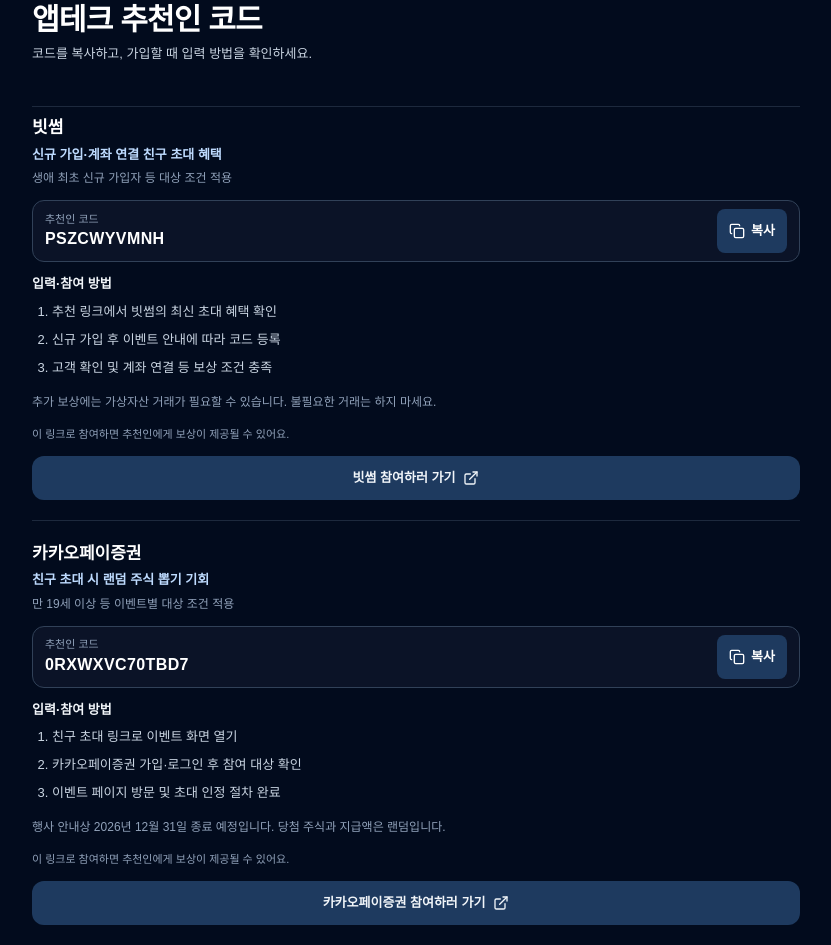
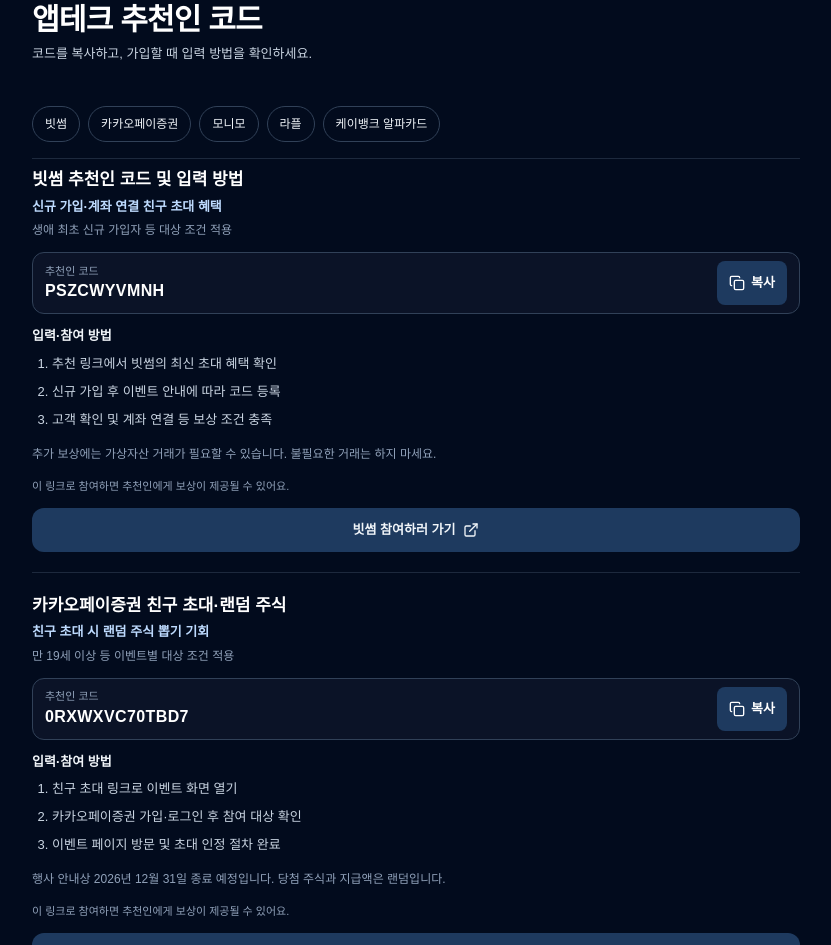
Before and after one commit to afternoonkim/bluedino, a Next.js app: page /finance/events in a window 1280 px wide. Shown: the part 273-1218 px from the top of the page, without its empty margins (58-889 px from the left). Built offline with nearby package versions, Linux system fonts and the light colour scheme; no server answers.

Commit message:
seo: add in-page referral anchors and searchable app headings

```diff
--- a/components/finance/ReferralCodeList.tsx
+++ b/components/finance/ReferralCodeList.tsx
@@ -3,21 +3,23 @@
 import { Copy, ExternalLink, Check } from "lucide-react";
 import { track } from "@vercel/analytics";
 const items = [
- {id:"bithumb",name:"빗썸",code:"PSZCWYVMNH",url:"https://m.bithumb.com/react/referral/guide?referral=PSZCWYVMNH",benefit:"신규 가입·계좌 연결 친구 초대 혜택",target:"생애 최초 신규 가입자 등 대상 조건 적용",steps:["추천 링크에서 빗썸의 최신 초대 혜택 확인","신규 가입 후 이벤트 안내에 따라 코드 등록","고객 확인 및 계좌 연결 등 보상 조건 충족"],note:"추가 보상에는 가상자산 거래가 필요할 수 있습니다. 불필요한 거래는 하지 마세요."},
- {id:"kakaopay",name:"카카오페이증권",code:"0RXWXVC70TBD7",url:"https://kko.kakao.com/P_FTF_SEC_2608V1?invite_code=0RXWXVC70TBD7&sb=y",benefit:"친구 초대 시 랜덤 주식 뽑기 기회",target:"만 19세 이상 등 이벤트별 대상 조건 적용",steps:["친구 초대 링크로 이벤트 화면 열기","카카오페이증권 가입·로그인 후 참여 대상 확인","이벤트 페이지 방문 및 초대 인정 절차 완료"],note:"행사 안내상 2026년 12월 31일 종료 예정입니다. 당첨 주식과 지급액은 랜덤입니다."},
- {id:"monimo",name:"모니모",code:"OXGWCWK",url:"https://m.monimo.com/monimo/homepage/friend/PGIFPMCHomepageFriendInviteBridge001?mnmExcnCmpActiId=MM26072220_002_0001&frndInvtCd=OXGWCWK&invateDate=20261023&isAllJunior=false",benefit:"신규 가입 후 초대코드 입력 시 스페셜젤리 1개",target:"처음 가입하는 사용자 대상",steps:["링크로 모니모 가입","가입 과정에서 코드 입력","젤리 지급 및 교환 확인"],note:"친구 초대 추가 보상은 2026년 10월 31일까지로 안내되어 있어요. 기간이 지난 뒤에는 앱에서 현재 혜택을 확인해 주세요."},
- {id:"lapl",name:"라플",code:"20250499410",url:"https://m.lifeplanet.co.kr/bridge/bm/BM07000S.dev?shareCd=20250499410",benefit:"친구 초대 1,000P 및 추가 NFT 신발 이벤트",target:"라플레이 친구 초대 행사 참여 대상",steps:["라플 회원가입","라플레이 서비스 이용 동의 후 플레이코드 입력","초대 및 포인트 지급 조건 확인"],note:"NFT 신발은 친구 3명 초대 등 별도 조건이 필요합니다. NFT의 현금 가치나 수익은 보장되지 않습니다."},
- {id:"kbank-alpha",name:"케이뱅크 알파카드",code:"파란담비0470",url:"https://s.kbanknow.com/c3xHlsq",benefit:"친구와 나 각각 5,000원",target:"만 14세 이상~19세 미만 청소년 대상",steps:["아래 링크로 케이뱅크 알파카드 신청 화면에 이동","카드 발급 마지막 단계에서 추천인 코드 입력","발급 및 지급 조건을 확인"],note:"추천인 코드는 발급 신청 과정에서 입력합니다. 실제 지급 조건은 케이뱅크 안내를 확인하세요."},
+ {id:"bithumb",name:"빗썸",heading:"빗썸 추천인 코드 및 입력 방법",code:"PSZCWYVMNH",url:"https://m.bithumb.com/react/referral/guide?referral=PSZCWYVMNH",benefit:"신규 가입·계좌 연결 친구 초대 혜택",target:"생애 최초 신규 가입자 등 대상 조건 적용",steps:["추천 링크에서 빗썸의 최신 초대 혜택 확인","신규 가입 후 이벤트 안내에 따라 코드 등록","고객 확인 및 계좌 연결 등 보상 조건 충족"],note:"추가 보상에는 가상자산 거래가 필요할 수 있습니다. 불필요한 거래는 하지 마세요."},
+ {id:"kakaopay",name:"카카오페이증권",heading:"카카오페이증권 친구 초대·랜덤 주식",code:"0RXWXVC70TBD7",url:"https://kko.kakao.com/P_FTF_SEC_2608V1?invite_code=0RXWXVC70TBD7&sb=y",benefit:"친구 초대 시 랜덤 주식 뽑기 기회",target:"만 19세 이상 등 이벤트별 대상 조건 적용",steps:["친구 초대 링크로 이벤트 화면 열기","카카오페이증권 가입·로그인 후 참여 대상 확인","이벤트 페이지 방문 및 초대 인정 절차 완료"],note:"행사 안내상 2026년 12월 31일 종료 예정입니다. 당첨 주식과 지급액은 랜덤입니다."},
+ {id:"monimo",name:"모니모",heading:"모니모 추천인 코드 및 가입 혜택",code:"OXGWCWK",url:"https://m.monimo.com/monimo/homepage/friend/PGIFPMCHomepageFriendInviteBridge001?mnmExcnCmpActiId=MM26072220_002_0001&frndInvtCd=OXGWCWK&invateDate=20261023&isAllJunior=false",benefit:"신규 가입 후 초대코드 입력 시 스페셜젤리 1개",target:"처음 가입하는 사용자 대상",steps:["링크로 모니모 가입","가입 과정에서 코드 입력","젤리 지급 및 교환 확인"],note:"추가 초대 보상은 2026년 10월 31일 종료 예정이에요. 이후에는 앱에서 새 혜택 여부를 확인하세요."},
+ {id:"lapl",name:"라플",heading:"라플 추천코드 및 포인트 혜택",code:"20250499410",url:"https://m.lifeplanet.co.kr/bridge/bm/BM07000S.dev?shareCd=20250499410",benefit:"친구 초대 1,000P 및 추가 NFT 신발 이벤트",target:"라플레이 친구 초대 행사 참여 대상",steps:["라플 회원가입","라플레이 서비스 이용 동의 후 플레이코드 입력","초대 및 포인트 지급 조건 확인"],note:"NFT 신발은 친구 3명 초대 등 별도 조건이 필요합니다. NFT의 현금 가치나 수익은 보장되지 않습니다."},
+ {id:"kbank-alpha",name:"케이뱅크 알파카드",heading:"케이뱅크 알파카드 추천인 코드",code:"파란담비0470",url:"https://s.kbanknow.com/c3xHlsq",benefit:"친구와 나 각각 5,000원",target:"만 14세 이상~19세 미만 청소년 대상",steps:["아래 링크로 케이뱅크 알파카드 신청 화면에 이동","카드 발급 마지막 단계에서 추천인 코드 입력","발급 및 지급 조건을 확인"],note:"추천인 코드는 발급 신청 과정에서 입력합니다. 실제 지급 조건은 케이뱅크 안내를 확인하세요."},
 ] as const;
 export default function ReferralCodeList() {
  const [copied,setCopied]=useState<string|null>(null);
  function copyCode(id:string,code:string) {
   void navigator.clipboard.writeText(code).then(()=>{setCopied(id);track("referral_code_copy",{app:id});}).catch(()=>{setCopied(null);});
  }
- return <section aria-label="앱테크 추천인 코드 목록" className="divide-y divide-slate-800 border-y border-slate-800">
-  {items.map(item=><article key={item.id} className="space-y-3 py-5 first:pt-2">
+ return <section aria-label="앱테크 추천인 코드 목록">
+  <nav aria-label="앱별 추천코드 바로가기" className="mb-4 flex flex-wrap gap-2">{items.map(item=><a key={item.id} href={`#ref-${item.id}`} className="inline-flex min-h-9 items-center rounded-full border border-slate-700 px-3 py-1 text-[12px] font-medium text-slate-200 hover:border-blue-400 hover:text-white focus-visible:outline-2 focus-visible:outline-blue-400">{item.name}</a>)}</nav>
+  <div className="divide-y divide-slate-800 border-y border-slate-800">
+  {items.map(item=><article id={`ref-${item.id}`} key={item.id} className="scroll-mt-24 space-y-3 py-5 first:pt-2">
    <div className="space-y-1">
-    <h2 className="text-[17px] font-bold text-white">{item.name}</h2>
+    <h2 className="text-[17px] font-bold text-white">{item.heading}</h2>
     <p className="text-[13px] font-semibold text-blue-200">{item.benefit}</p>
     <p className="text-[12px] leading-5 text-slate-400">{item.target}</p>
    </div>
@@ -33,5 +35,6 @@
    <p className="text-[11px] leading-5 text-slate-400">이 링크로 참여하면 추천인에게 보상이 제공될 수 있어요.</p>
    <a href={item.url} target="_blank" rel="noopener noreferrer sponsored" onClick={()=>track("referral_link_click",{app:item.id})} className="flex min-h-11 items-center justify-center gap-2 rounded-xl bg-[#1E3A5F] px-4 py-2 text-[13px] font-semibold text-white hover:bg-[#27496f]">{item.name} 참여하러 가기 <ExternalLink className="h-4 w-4" /></a>
   </article>)}
+  </div>
  </section>;
 }
```
